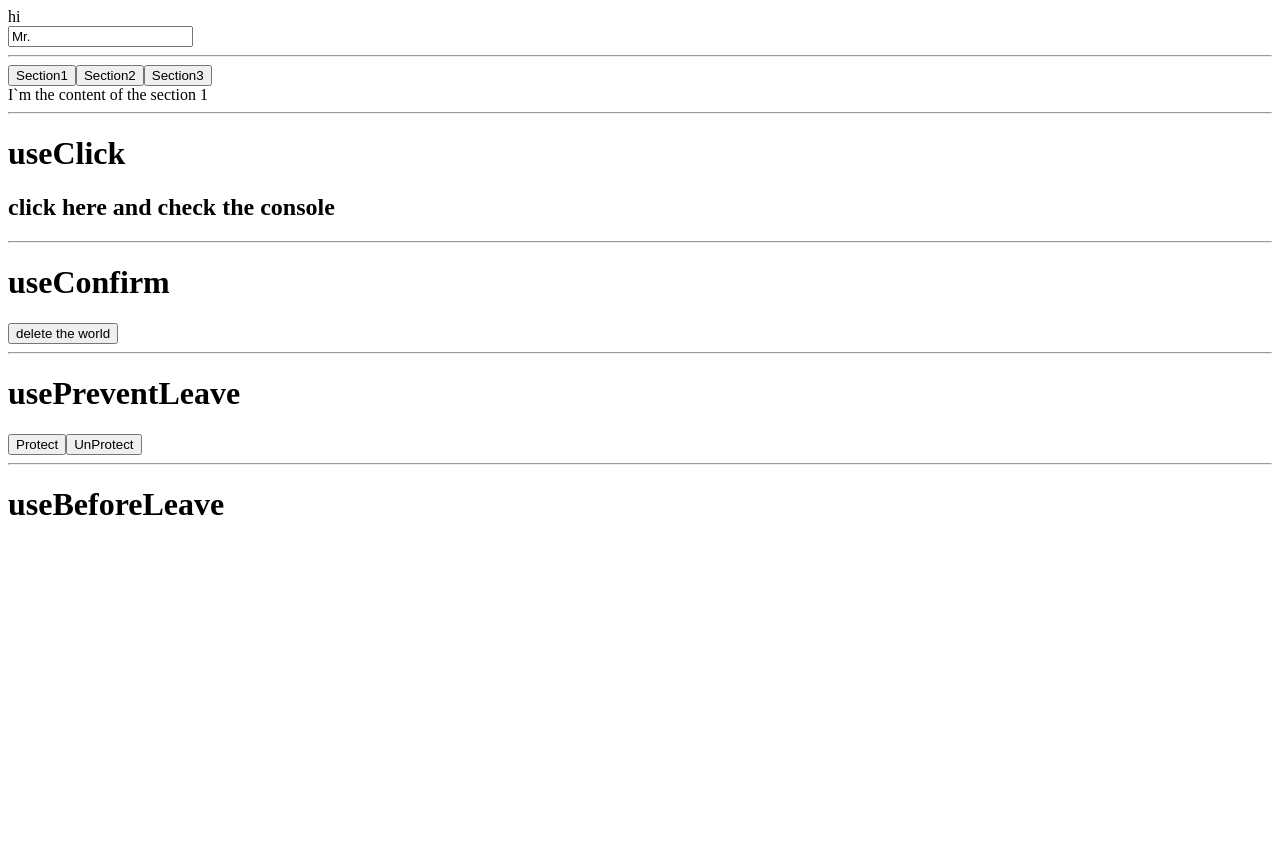
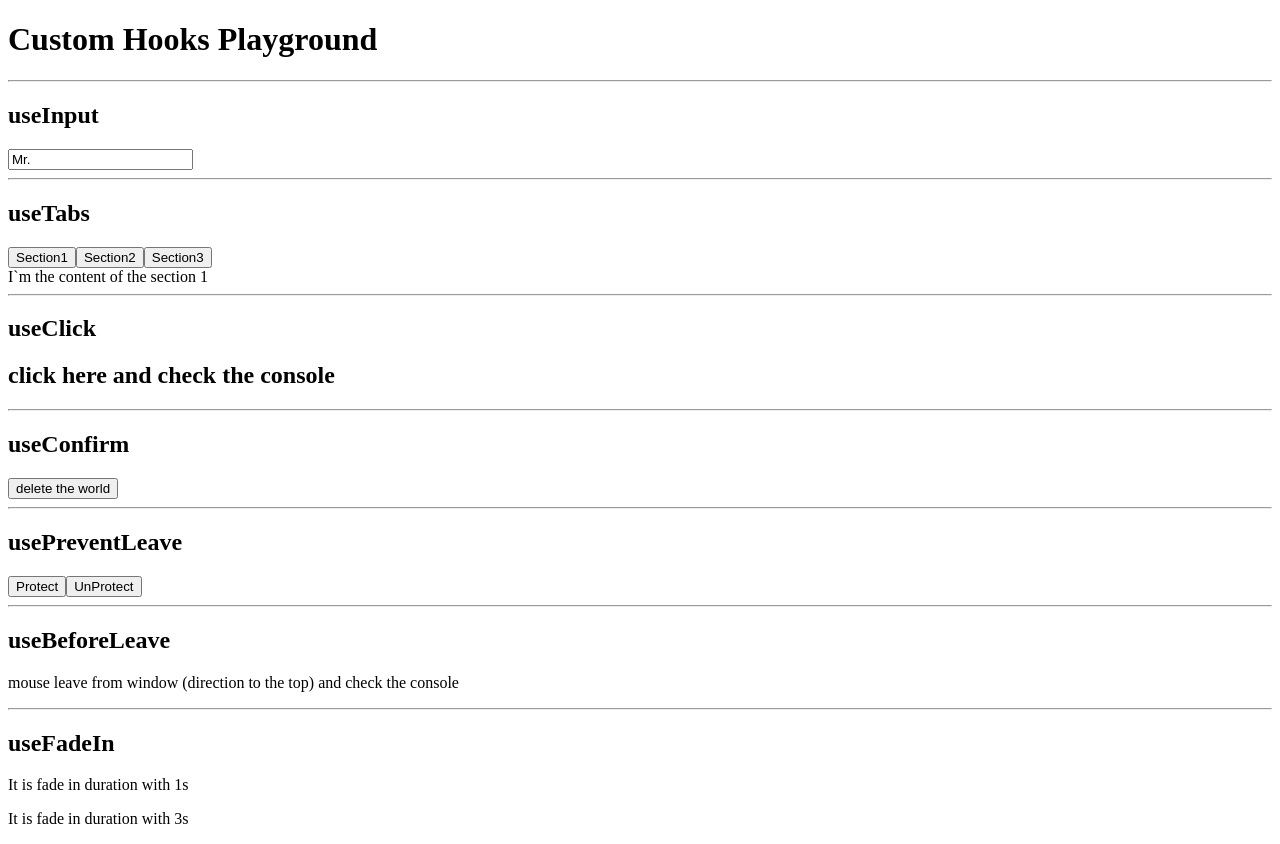
Before and after one commit to minsoo-web/custom-hooks-exercise, a React (Create React App) app: page / in a window 1280 px wide. Before the commit the page ends 800 px from the top, so only its background shows below. Built offline with nearby package versions, Linux system fonts and the light colour scheme.

Commit message:
feat: useFadeIn

```diff
--- a/src/App.tsx
+++ b/src/App.tsx
@@ -1,5 +1,13 @@
-import React, { useCallback, useEffect } from "react";
-import { useBeforeLeave, useClick, useConfirm, useInput, useTabs, useTitle } from "./hooks";
+import React from "react";
+import {
+  useFadeIn,
+  useBeforeLeave,
+  useClick,
+  useConfirm,
+  useInput,
+  useTabs,
+  useTitle
+} from "./hooks";
 import usePreventLeave from "./hooks/usePreventLeave";
 
 const content: useTabs.TabItem[] = [
@@ -44,13 +52,19 @@ function App() {
 
   useBeforeLeave(begforLife);
 
+  const fadeElement = useFadeIn();
+  const fadeElement2 = useFadeIn(3);
+
   return (
     <>
-      <div className="App">hi</div>
+      <h1>Custom Hooks Playground</h1>
 
+      <hr />
+      <h2>useInput</h2>
       <input type="text" placeholder="hi" {...name} />
 
       <hr />
+      <h2>useTabs</h2>
 
       {content.map((section, index) => (
         <button key={index} onClick={() => tabs.changeItem(index)}>
@@ -61,22 +75,29 @@ function App() {
       <div>{tabs.currentItem.content}</div>
 
       <hr />
-      <h1>useClick</h1>
+      <h2>useClick</h2>
 
       <h2 ref={title}>click here and check the console</h2>
 
       <hr />
-      <h1>useConfirm</h1>
+      <h2>useConfirm</h2>
       <button onClick={confirmDelete}>delete the world</button>
 
       <hr />
-      <h1>usePreventLeave</h1>
+      <h2>usePreventLeave</h2>
 
       <button onClick={enablePrevent}>Protect</button>
       <button onClick={disablePrevent}>UnProtect</button>
 
       <hr />
-      <h1>useBeforeLeave</h1>
+      <h2>useBeforeLeave</h2>
+      <p>mouse leave from window (direction to the top) and check the console</p>
+
+      <hr />
+      <h2>useFadeIn</h2>
+
+      <p {...fadeElement}>It is fade in duration with 1s</p>
+      <p {...fadeElement2}>It is fade in duration with 3s</p>
     </>
   );
 }
--- a/src/hooks/index.js
+++ b/src/hooks/index.js
@@ -4,5 +4,6 @@ import useTitle from "./useTitle";
 import useClick from "./useClick";
 import useConfirm from "./useConfirm";
 import useBeforeLeave from "./useBeforeLeave";
+import useFadeIn from "./useFadeIn";
 
-export { useInput, useTabs, useTitle, useClick, useConfirm, useBeforeLeave };
+export { useInput, useTabs, useTitle, useClick, useConfirm, useBeforeLeave, useFadeIn };
--- /dev/null
+++ b/src/hooks/useFadeIn.ts
@@ -0,0 +1,19 @@
+import { useEffect, useRef } from "react";
+
+const useFadeIn = (duration: number = 1, delay: number = 0.5) => {
+  const element = useRef<HTMLParagraphElement>(null);
+
+  useEffect(() => {
+    if (element.current) {
+      const { current } = element;
+      current.style.transition = `opacity ${duration}s ease-in-out ${delay}s`;
+      current.style.opacity = "1";
+    }
+
+    // return () =>
+  }, [delay, duration]);
+
+  return { ref: element, style: { opacity: 0 } };
+};
+
+export default useFadeIn;
```
Also changed, not shown: 1 other file (tests, documents, lock files or other folders).
